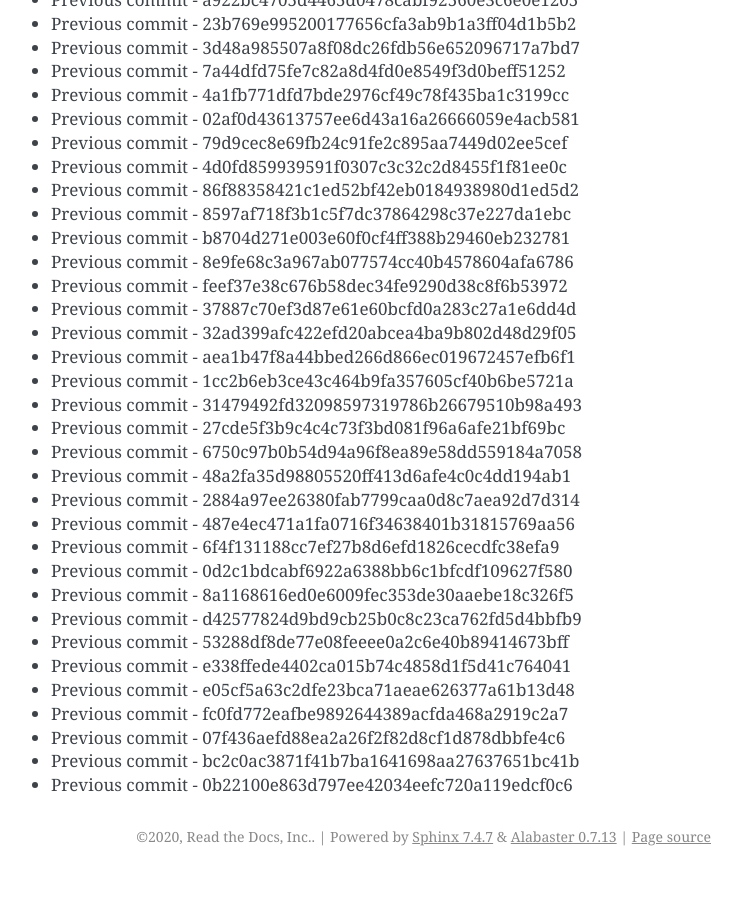
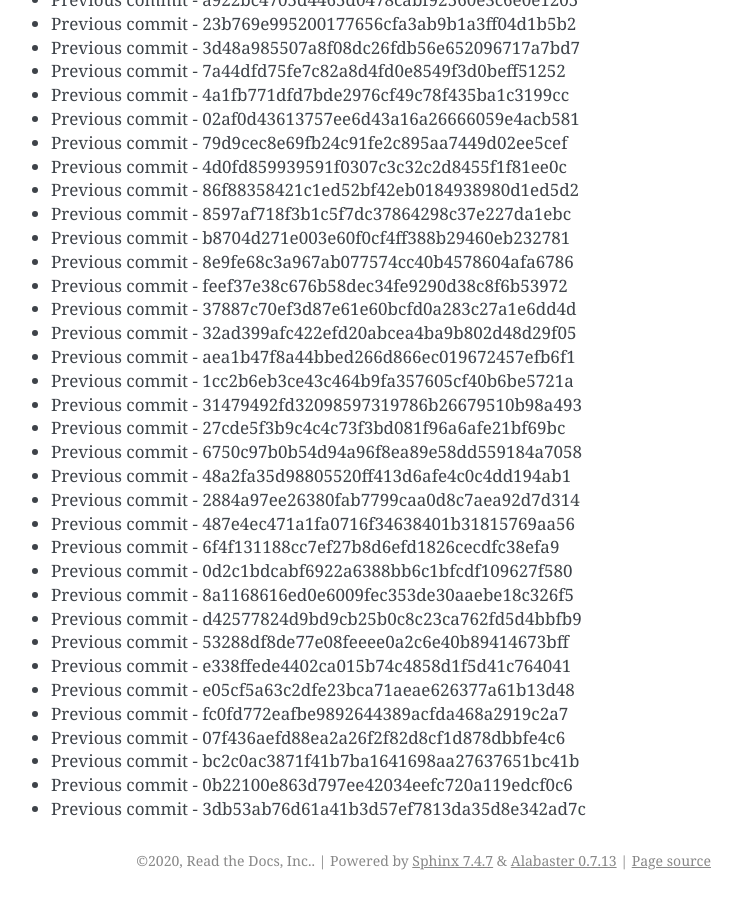
Before and after one commit to readthedocs/rtd-git-stresstest, a Sphinx documentation site: the page built from docs/updates.rst, in a window 1280 px wide and 900 px high, scrolled down 59767 px. Shown: the whole window, without its empty margins (399-1141 px from the left). Built offline with Sphinx 7.4.7, drawn with Linux system fonts in a browser that asks for light colours; before the commit the page ends 60643 px from its top, so only the background shows below that.

Commit message:
Generating commit from previous: 3db53ab76d61a41b3d57ef7813da35d8e342ad7c

```diff
--- a/docs/updates.rst
+++ b/docs/updates.rst
@@ -2543,3 +2543,4 @@ It can be tested for any performance characteristics.
 * Previous commit - 07f436aefd88ea2a26f2f82d8cf1d878dbbfe4c6
 * Previous commit - bc2c0ac3871f41b7ba1641698aa27637651bc41b
 * Previous commit - 0b22100e863d797ee42034eefc720a119edcf0c6
+* Previous commit - 3db53ab76d61a41b3d57ef7813da35d8e342ad7c
```
